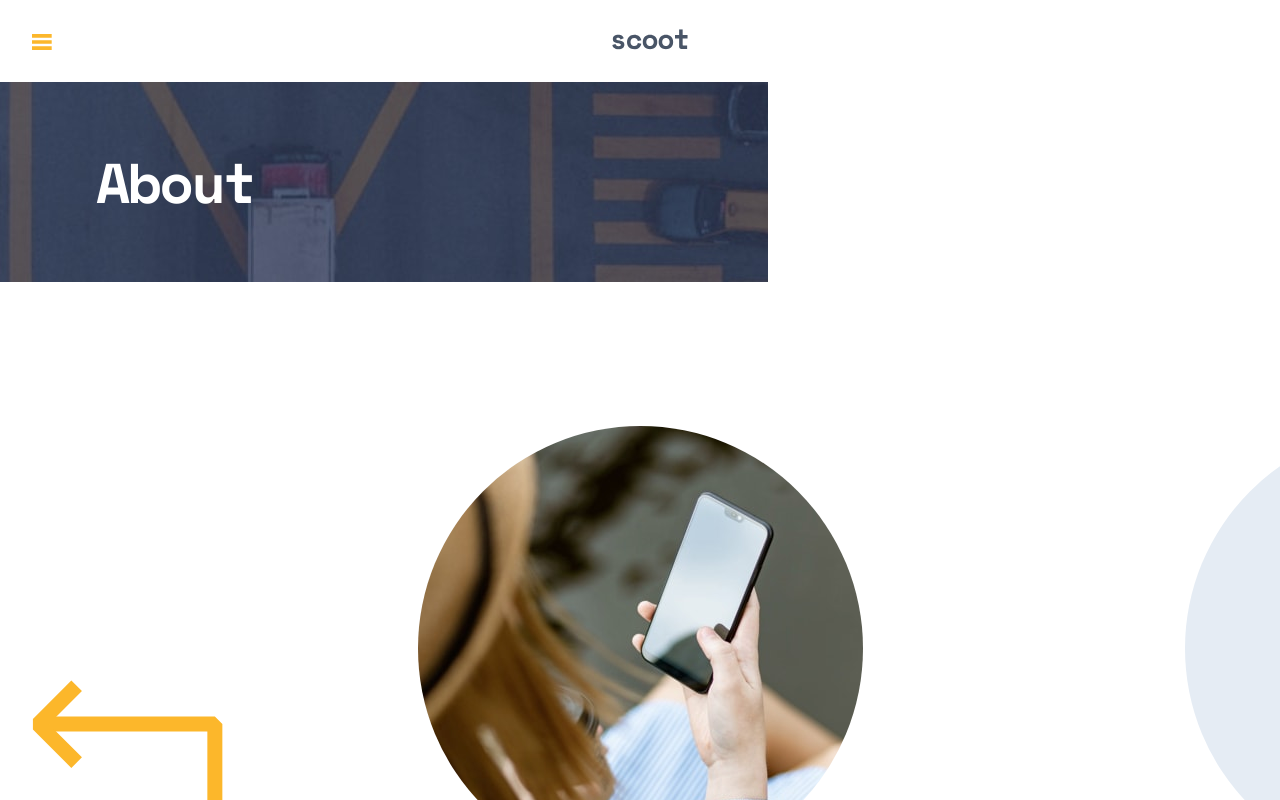
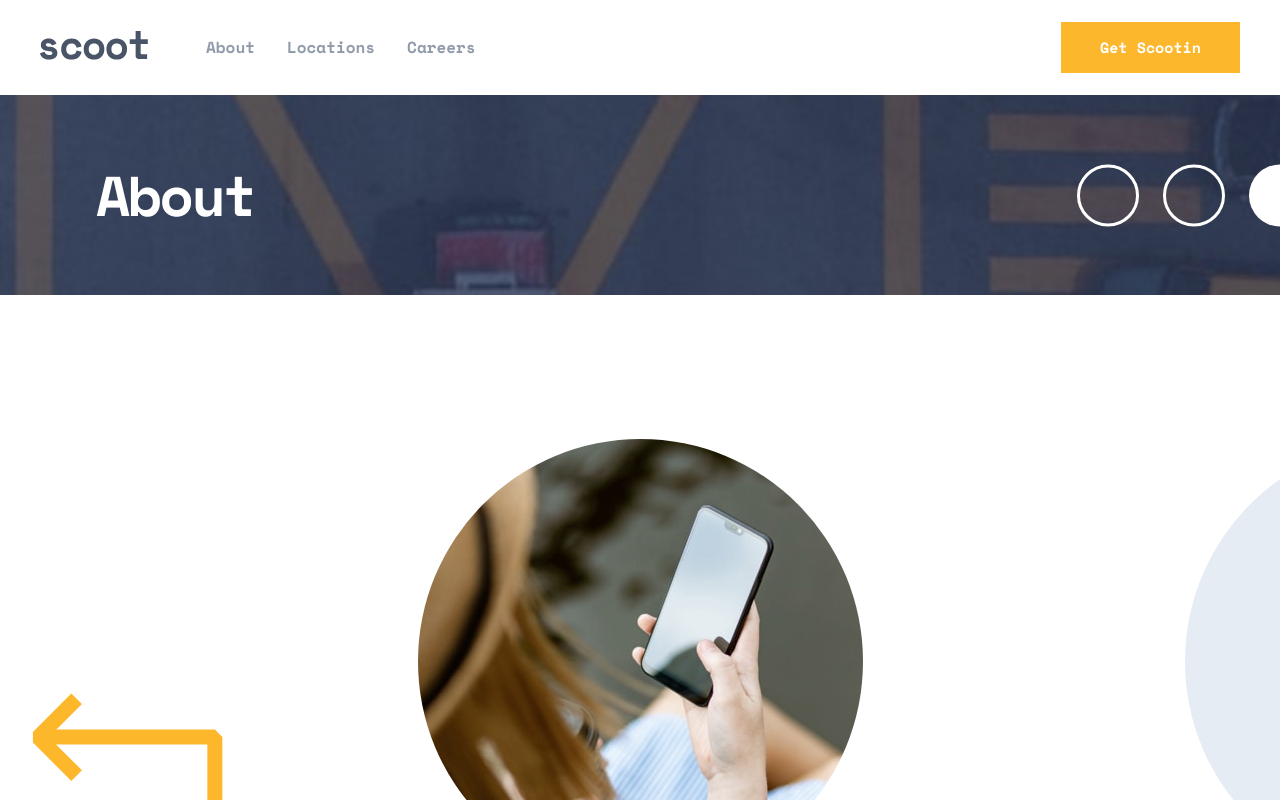
Before and after one commit to xaviguasch/scoot-multipage-website-app-frontendmentor-prac, a React (Create React App) app: page /about in a window 1280 px wide. Shown: the top 800 px of the page. Built offline with nearby package versions, Linux system fonts and the light colour scheme.

Commit message:
finished header and navigation for tablet

```diff
--- a/src/components/About.css
+++ b/src/components/About.css
@@ -8,6 +8,8 @@
 
 .banner--about {
   background: url('../assets/images/about-hero-mobile.jpg');
+  background-repeat: no-repeat;
+  background-size: cover;
 }
 
 /* Main B */
@@ -133,7 +135,7 @@
 
     background-position: bottom 68px right -31px, top left;
     background-repeat: no-repeat;
-    background-size: auto, auto, cover;
+    background-size: auto, cover;
   }
 
   /* Main about */
--- a/src/components/Careers.css
+++ b/src/components/Careers.css
@@ -3,6 +3,8 @@
 
 .banner--careers {
   background: url('../assets/images/careers-location-hero-mobile.jpg');
+  background-repeat: no-repeat;
+  background-size: cover;
 }
 
 /* Main B */
@@ -58,7 +60,7 @@
 
     background-position: bottom 68px right -31px, top left;
     background-repeat: no-repeat;
-    background-size: auto, auto, cover;
+    background-size: auto, cover;
   }
 
   /* Main careers */
--- a/src/components/Header.css
+++ b/src/components/Header.css
@@ -20,3 +20,29 @@ corner and the other at the exact middle */
 .Header__logo {
   transform: scale(0.7);
 }
+
+/* ================== */
+/* MEDIA QUERIES */
+/* ================== */
+
+/* Tablet */
+@media (min-width: 768px) {
+  .Header {
+    padding: 1.375em 2.5em;
+    justify-content: flex-start;
+    gap: 3.625em;
+  }
+
+  .Header__logo {
+    transform: scale(1);
+  }
+
+  .Navigation,
+  .Header__logo-container {
+    margin-right: unset;
+  }
+
+  .Header__logo-container {
+    order: -1;
+  }
+}
--- a/src/components/Navigation.css
+++ b/src/components/Navigation.css
@@ -10,6 +10,11 @@ different components
 .Navigation__header-wrapper {
   cursor: pointer;
   padding-top: 0.45em;
+}
+
+.nav-tablet,
+.nav__btn {
+  display: none;
 }
 
 /* Footer styles */
@@ -123,4 +128,31 @@ different components
     margin-top: unset;
     margin-left: auto;
   }
+
+  /* Tablet styles */
+  .Navigation {
+    width: 100%;
+  }
+
+  .Navigation__header-wrapper {
+    display: none;
+  }
+
+  .nav-tablet,
+  .nav__btn {
+    display: block;
+  }
+
+  .nav-tablet {
+    display: flex;
+    justify-content: space-between;
+    align-items: center;
+  }
+
+  .nav-tablet ul {
+    display: flex;
+    justify-content: center;
+    align-items: center;
+    gap: 2em;
+  }
 }
--- a/src/components/Navigation.js
+++ b/src/components/Navigation.js
@@ -36,6 +36,27 @@ const Navigation = ({ placement, onHandleNavOpen, mobileNavOpen }) => {
             <HamburgerIcon onClick={handleLogoClick} />
           )}
         </div>
+
+        <nav className='nav-tablet'>
+          <ul>
+            <li>
+              <NavLink className='NavLink' to={'/about'}>
+                About
+              </NavLink>
+            </li>
+            <li>
+              <NavLink className='NavLink' to={'/locations'}>
+                Locations
+              </NavLink>
+            </li>
+            <li>
+              <NavLink className='NavLink' to={'/careers'}>
+                Careers
+              </NavLink>
+            </li>
+          </ul>
+          <button className='btn nav__btn'>Get Scootin</button>
+        </nav>
       </div>
     )
   }
```
